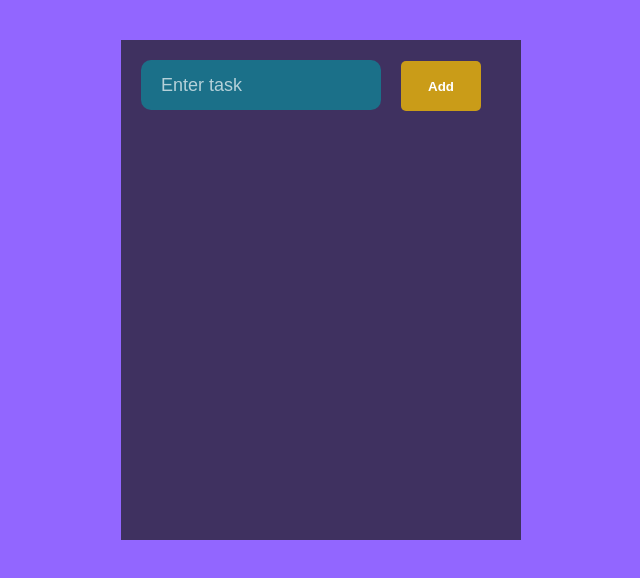
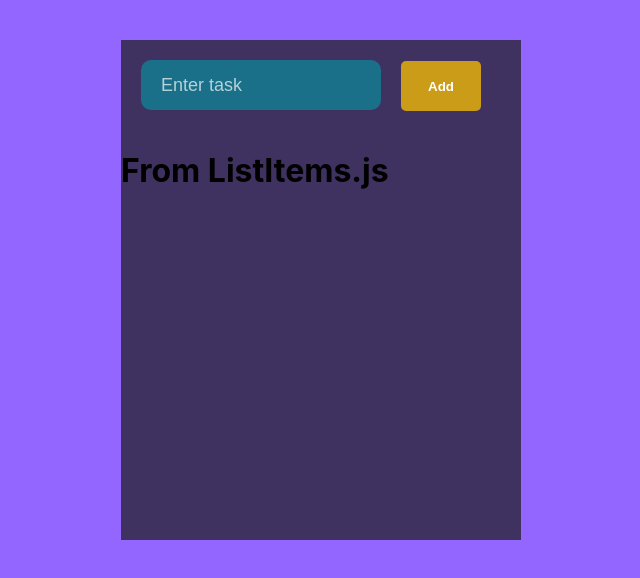
Before and after one commit to karleighponnock/todo_list_2, a React (Create React App) app in the folder todolist2/: page / in a window 1280 px wide. Shown: the top 578 px of the page, without its empty margins (319-959 px from the left). Built offline with nearby package versions, Linux system fonts and the light colour scheme.

Commit message:
import list items in app.js and add a section for it in the render area below the header form

```diff
--- a/todolist2/src/App.js
+++ b/todolist2/src/App.js
@@ -1,6 +1,7 @@
 import React from 'react';
 import logo from './logo.svg';
 import './App.css';
+import ListItems from './ListItems'
 
 class App extends React.Component {
   constructor(props){
@@ -48,6 +49,7 @@ class App extends React.Component {
           <button type="submit">Add</button>
         </form>
         </header>
+        <ListItems></ListItems>
       </div>
     )
   }
--- a/todolist2/src/ListItems.js
+++ b/todolist2/src/ListItems.js
@@ -1,4 +1,4 @@
-import React from "./react";
+import React from "react";
 import "./ListItems.css";
 
 function ListItems(props){
```
Also changed, not shown: todolist2/src/ListItem.css (deleted), todolist2/src/ListItems.css (added).
